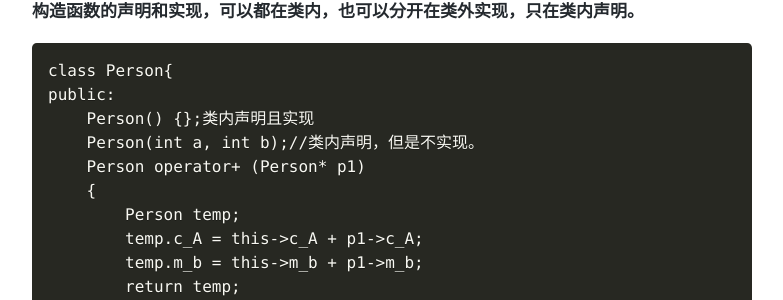
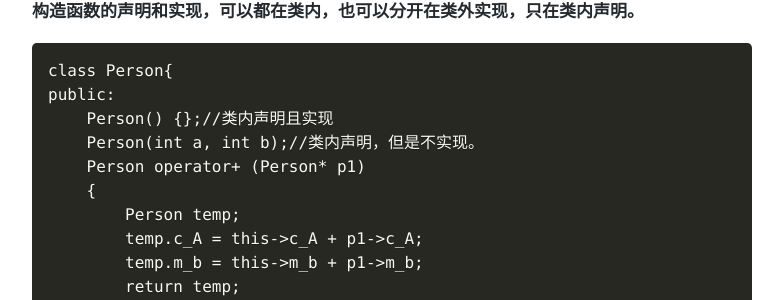
Before and after one commit to lrf1995/myblogs, a Jekyll site: the page built from _posts/2021-05-02-C++学习04 .md, in a window 1280 px wide and 900 px high, scrolled down 1431 px. Shown: the part 199-499 px from the top of the window, without its empty margins (248-1031 px from the left). Built offline with Jekyll 4.4.1, drawn with Linux system fonts in a browser that asks for light colours; nearby versions of some CDN libraries; comment, search, counter and statistics services are not loaded; a style sheet for code colours, icons or effects is not loaded; some of the changed text lies outside the part shown.

````diff
--- a/_posts/2021-05-02-C++学习04 .md
+++ b/_posts/2021-05-02-C++学习04 .md
@@ -64,7 +64,7 @@ Person p5 = p4; // Person p5 = Person(p4);
 ```
 class Person{
 public:
-	Person() {};类内声明且实现
+	Person() {};//类内声明且实现
 	Person(int a, int b);//类内声明，但是不实现。
 	Person operator+ (Person* p1)
 	{
````
